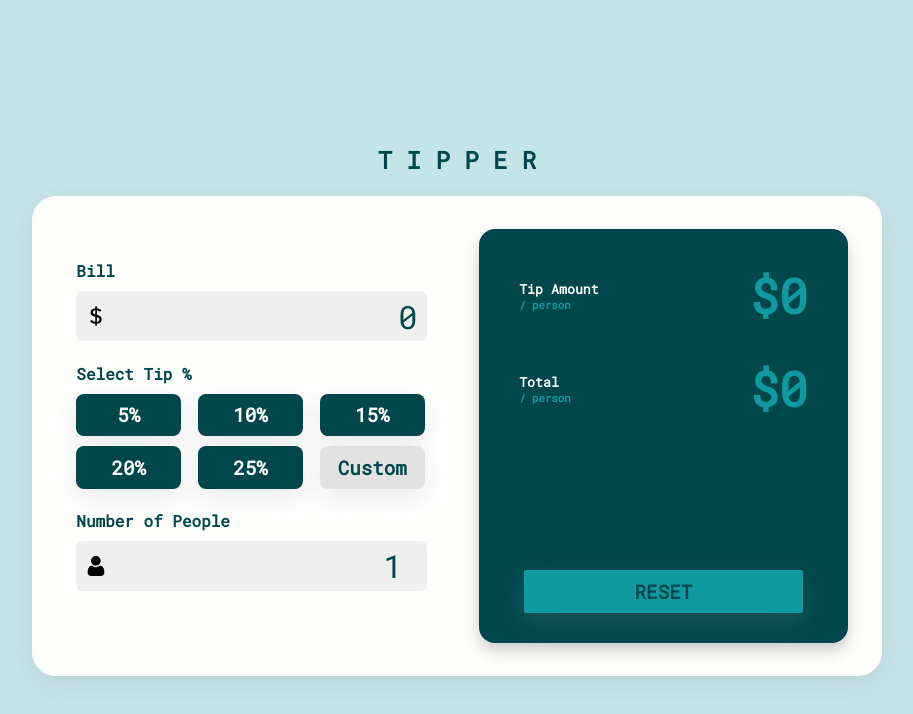
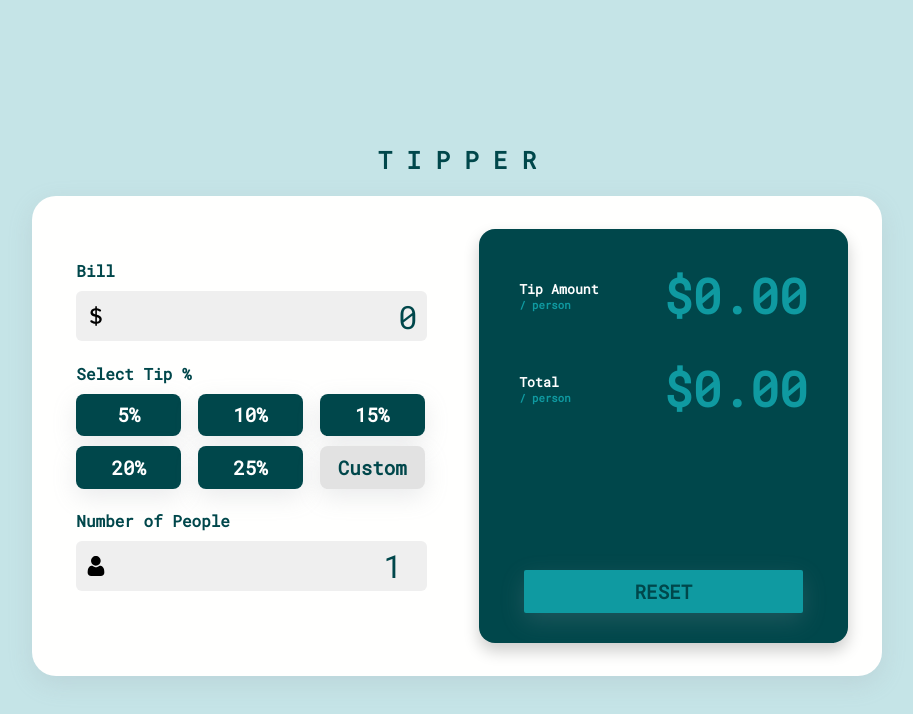
Before and after one commit to jaebeezy/tipper, a React (Create React App) app: page / in a window 1280 px wide. Shown: the top 714 px of the page, without its empty margins (183-1096 px from the left). Built offline with nearby package versions, Linux system fonts and the light colour scheme.

Commit message:
added helper function to keep two decimal points

```diff
--- a/src/components/calculator.js
+++ b/src/components/calculator.js
@@ -16,6 +16,7 @@ const Calculator = () => {
   // event handler for reset button
   const resetButtonHandler = () => {
     setBill(0);
+    setTip(0);
     setPeople(1);
   };
 
--- a/src/components/display.js
+++ b/src/components/display.js
@@ -1,4 +1,6 @@
 import React from "react";
+
+import { round } from "../helpers/round";
 
 const Display = ({ label, amount, people }) => {
   return (
@@ -8,7 +10,7 @@ const Display = ({ label, amount, people }) => {
         <h6>/ person</h6>
       </div>
       <div>
-        <h1 className="amount-header">${amount / people}</h1>
+        <h1 className="amount-header">${round(amount / people)}</h1>
       </div>
     </div>
   );
--- /dev/null
+++ b/src/helpers/round.js
@@ -0,0 +1,13 @@
+export function round(value) {
+  value = +value;
+
+  if (isNaN(value)) return NaN;
+
+  // Shift
+  value = value.toString().split("e");
+  value = Math.round(+(value[0] + "e" + (value[1] ? +value[1] + 2 : 2)));
+
+  // Shift back
+  value = value.toString().split("e");
+  return (+(value[0] + "e" + (value[1] ? +value[1] - 2 : -2))).toFixed(2);
+}
```
